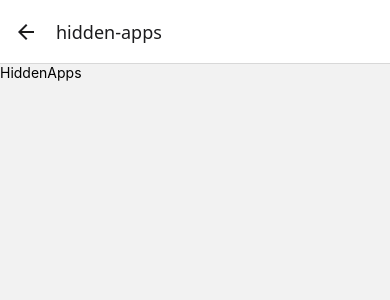
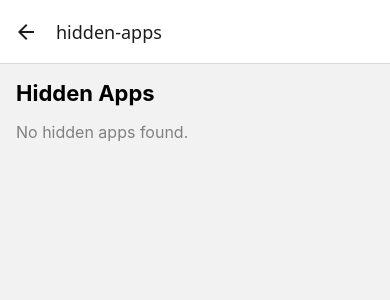
Before and after one commit to ujjwal2707-code/MCS-Frontend, a React Native app: screen /hidden-apps in a window 390 px wide. Shown: the top 300 px of the page. Built offline with nearby package versions, Linux system fonts and the light colour scheme.

Commit message:
Hidden apps module

```diff
--- a/src/screens/hidden-apps.tsx
+++ b/src/screens/hidden-apps.tsx
@@ -1,12 +1,75 @@
-import { View, Text } from 'react-native'
-import React from 'react'
+import {View, Text, NativeModules, ScrollView, StyleSheet} from 'react-native';
+import React, {useEffect, useState} from 'react';
+
+const {HiddenAppsModule} = NativeModules;
+
+interface AppInfo {
+  appName: string;
+  packageName: string;
+}
 
 const HiddenApps = () => {
+  const [hiddenApps, setHiddenApps] = useState<AppInfo[]>([]);
+
+  console.log('====================================');
+  console.log(hiddenApps);
+  console.log('====================================');
+
+  useEffect(() => {
+    const init = async () => {
+      try {
+        const apps = await HiddenAppsModule.getHiddenApps();
+        setHiddenApps(apps);
+      } catch (error) {
+        console.error('Error fetching hidden apps:', error);
+      }
+    };
+    init();
+  }, []);
+
   return (
-    <View>
-      <Text>HiddenApps</Text>
-    </View>
-  )
-}
+    <ScrollView contentContainerStyle={styles.container}>
+      <Text style={styles.title}>Hidden Apps</Text>
+      {hiddenApps.length === 0 ? (
+        <Text style={styles.message}>No hidden apps found.</Text>
+      ) : (
+        hiddenApps.map((app, index) => (
+          <View key={index} style={styles.appContainer}>
+            <Text style={styles.appName}>{app.appName}</Text>
+            <Text style={styles.packageName}>{app.packageName}</Text>
+          </View>
+        ))
+      )}
+    </ScrollView>
+  );
+};
 
-export default HiddenApps
+export default HiddenApps;
+
+const styles = StyleSheet.create({
+  container: {
+    padding: 16,
+  },
+  title: {
+    fontSize: 22,
+    marginBottom: 16,
+    fontWeight: 'bold',
+  },
+  message: {
+    fontSize: 16,
+    color: 'gray',
+  },
+  appContainer: {
+    marginBottom: 12,
+    padding: 8,
+    backgroundColor: '#f0f0f0',
+    borderRadius: 4,
+  },
+  appName: {
+    fontSize: 18,
+  },
+  packageName: {
+    fontSize: 14,
+    color: 'gray',
+  },
+});
```
Also changed, not shown: 2 other files (tests, documents, lock files or other folders).
